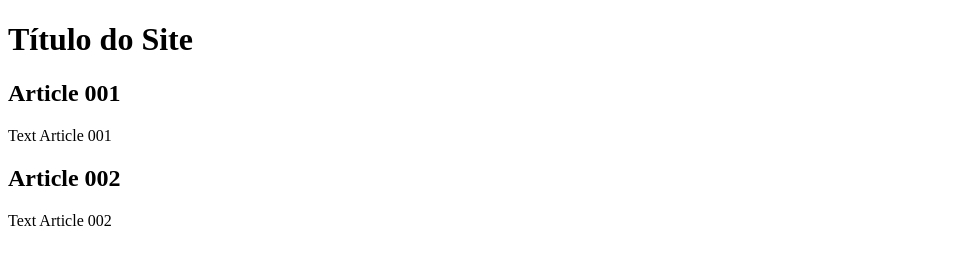
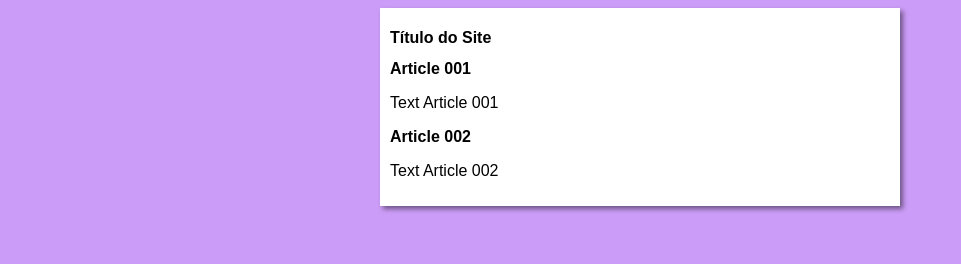
Before and after one commit to madarafer123/Project-site-Curso-em-Video, a plain HTML site: page index.html in a window 1280 px wide. Shown: the whole page, without its empty margins (0-961 px from the left). Drawn offline with Linux system fonts and the light colour scheme; files that its build step writes are made by us from their sources.

Commit message:
I started Design

```diff
--- a/index.html
+++ b/index.html
@@ -4,8 +4,8 @@
     <meta charset="UTF-8" />
     <meta name="viewport" content="width=device-width, initial-scale=1.0" />
     <title>Título do Site</title>
+    <link rel="stylesheet" href="style/style.css">
   </head>
-
   <body>
     <main>
       <header>
--- /dev/null
+++ b/style.css
@@ -0,0 +1,16 @@
+* {
+  font-family: Arial, Helvetica, sans-serif;
+  font-size: 16px;
+}
+
+body {
+  background-color: rgb(204, 157, 248);
+}
+
+main {
+  background-color: white;
+  width: 500px;
+  margin: auto;
+  padding: 10px;
+  box-shadow: 3px 3px 5px rgb(0, 0, 0, 0.473);
+}
```
